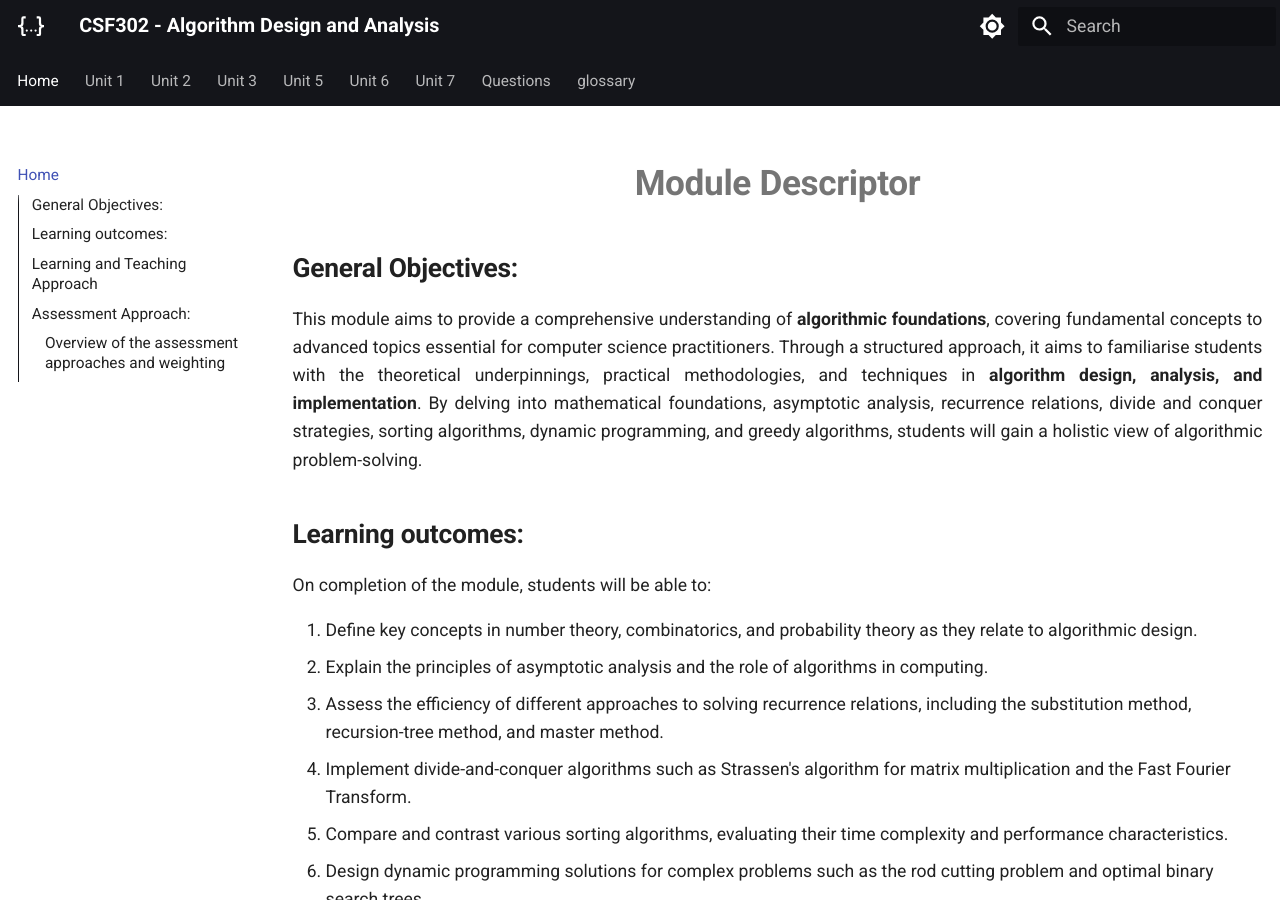
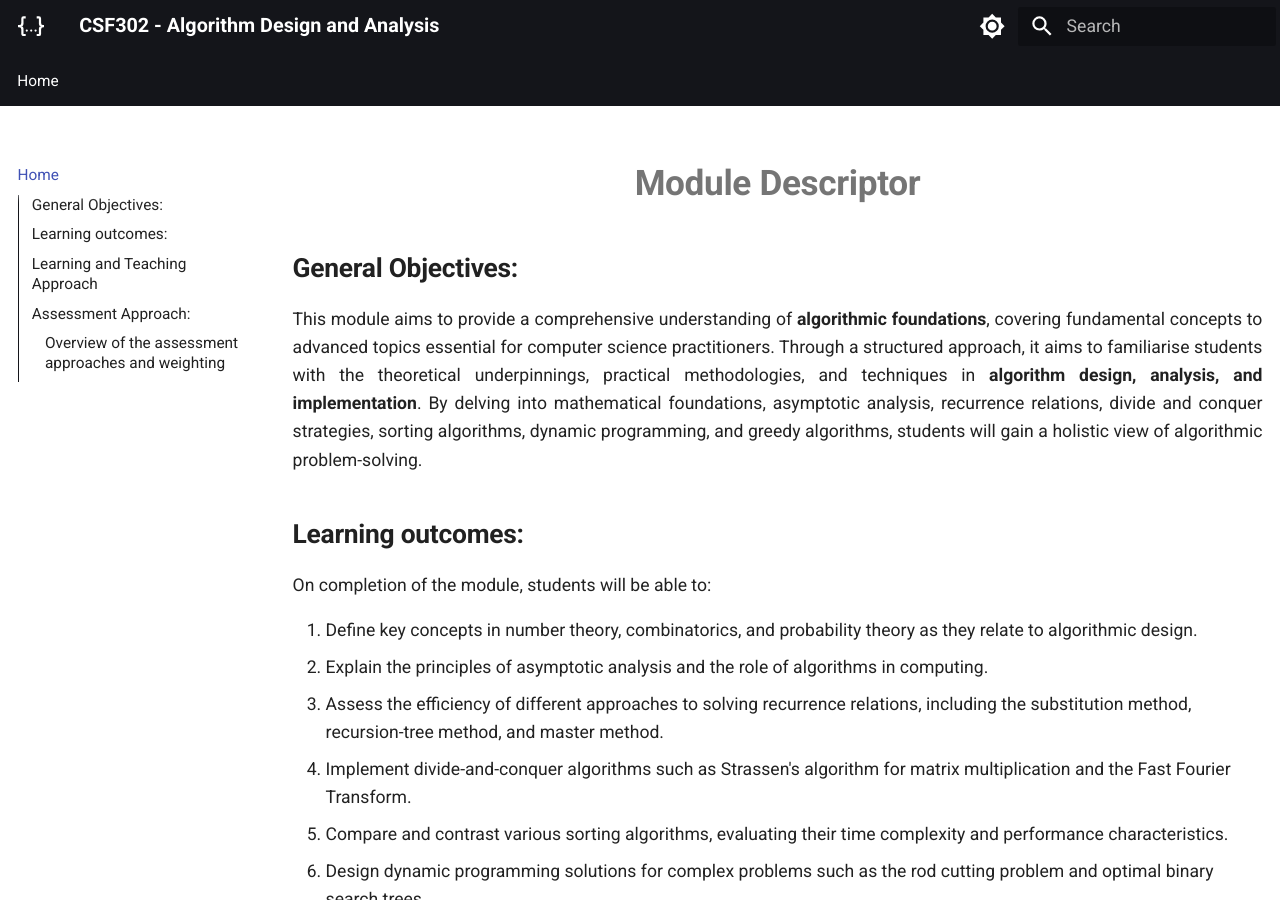
Before and after one commit to norbutlepcha25/CSF302, an MkDocs documentation site: the page built from docs/index.md, in a window 1280 px wide and 900 px high. Built offline with MkDocs 1.6.1 and Material for MkDocs 9.7.7, drawn with Linux system fonts in a browser that asks for light colours; some of the changed lines change nothing that is shown.

Commit message:
Entire Note Update-testing unit1

```diff
--- a/mkdocs.yml
+++ b/mkdocs.yml
@@ -104,63 +104,63 @@ plugins:
 nav:
   - Home: index.md
 
-  - Unit 1:
-      - Overview: unit1/overview.md
-      - 1.1 Number Theory: unit1/topic1.md
-      - 1.2 Combinatorics: unit1/topic2.md
-      - 1.3 Combinatorics: unit1/topic3.md
-      - 1.4 Basics of Game Theory: unit1/topic4.md
-      - Summary: unit1/summary.md
+  # - Unit 1:
+  #     - Overview: unit1/overview.md
+  #     - 1.1 Number Theory: unit1/topic1.md
+  #     - 1.2 Combinatorics: unit1/topic2.md
+  #     - 1.3 Combinatorics: unit1/topic3.md
+  #     - 1.4 Basics of Game Theory: unit1/topic4.md
+  #     - Summary: unit1/summary.md
 
-  - Unit 2:
-      - Overview: unit2/overview.md
-      - 2.1 Asymptotic Analysis: unit2/topic1.md
-      - 2.2 Model of Computation (Word-RAM): unit2/topic2.md
-      - 2.3 Role of Algorithms in Computing: unit2/topic3.md
-      - 2.4 Analysing and Designing Algorithms: unit2/topic4.md
-      - 2.5 O-notation, Ω-notation, and Θ-notation: unit2/topic5.md
-      - 2.6 Standard Notation & Common Functions: unit2/topic6.md
-      - Summary: unit2/summary.md
+  # - Unit 2:
+  #     - Overview: unit2/overview.md
+  #     - 2.1 Asymptotic Analysis: unit2/topic1.md
+  #     - 2.2 Model of Computation (Word-RAM): unit2/topic2.md
+  #     - 2.3 Role of Algorithms in Computing: unit2/topic3.md
+  #     - 2.4 Analysing and Designing Algorithms: unit2/topic4.md
+  #     - 2.5 O-notation, Ω-notation, and Θ-notation: unit2/topic5.md
+  #     - 2.6 Standard Notation & Common Functions: unit2/topic6.md
+  #     - Summary: unit2/summary.md
 
-  - Unit 3:
-      - Overview: unit3/overview.md
-      - 3.1 Recurrences & Master Theorem (Analysis): unit3/topic1.md
-      - 3.2 Merge Sort Analysis: unit3/topic2.md
-      - 3.3 Recursion Trees: unit3/topic3.md
-      - 3.4 Telescoping Method: unit3/topic4.md
-      - 3.5 Solving Recurrences (Substitution Method): unit3/topic5.md
-      - 3.6 Solving Recurrences (Recursion-Tree Method): unit3/topic6.md
-      - 3.7 Solving Recurrences (Master Method): unit3/topic7.md
-      - Summary: unit3/summary.md
+  # - Unit 3:
+  #     - Overview: unit3/overview.md
+  #     - 3.1 Recurrences & Master Theorem (Analysis): unit3/topic1.md
+  #     - 3.2 Merge Sort Analysis: unit3/topic2.md
+  #     - 3.3 Recursion Trees: unit3/topic3.md
+  #     - 3.4 Telescoping Method: unit3/topic4.md
+  #     - 3.5 Solving Recurrences (Substitution Method): unit3/topic5.md
+  #     - 3.6 Solving Recurrences (Recursion-Tree Method): unit3/topic6.md
+  #     - 3.7 Solving Recurrences (Master Method): unit3/topic7.md
+  #     - Summary: unit3/summary.md
 
-  - Unit 5:
-      - Overview: unit5/overview.md
-      - 5.1 Comparison-based Sorting Analysis: unit5/topic1.md
-      - 5.2 Lower Bound for Sortings: unit5/topic2.md
-      - 5.3 Quicksort Analysis and Performance: unit5/topic3.md
-      - 5.4 Randomised Quicksort and Analysis: unit5/topic4.md
-      - 5.5 Linear-Time Sorting( Counting Sort): unit5/topic5.md
-      - 5.6 Linear-Time Sorting( Radix Sort): unit5/topic6.md
-      - Special Sorting Problems - Inversion Index: unit5/topic4.md
-      - Summary: unit5/summary.md
+  # - Unit 5:
+  #     - Overview: unit5/overview.md
+  #     - 5.1 Comparison-based Sorting Analysis: unit5/topic1.md
+  #     - 5.2 Lower Bound for Sortings: unit5/topic2.md
+  #     - 5.3 Quicksort Analysis and Performance: unit5/topic3.md
+  #     - 5.4 Randomised Quicksort and Analysis: unit5/topic4.md
+  #     - 5.5 Linear-Time Sorting( Counting Sort): unit5/topic5.md
+  #     - 5.6 Linear-Time Sorting( Radix Sort): unit5/topic6.md
+  #     - Special Sorting Problems - Inversion Index: unit5/topic4.md
+  #     - Summary: unit5/summary.md
 
-  - Unit 6:
-      - Overview: unit6/overview.md
-      - 6.1 Dynamic Programming Design Principles: unit6/topic1.md
-      - 6.2 Rod Cutting Problem: unit6/topic2.md
-      - 6.3 Matrix Chain Multiplication: unit6/topic3.md
-      - 6.4 Longest Common Subsequence: unit6/topic4.md
-      - Summary: unit6/summary.md
+  # - Unit 6:
+  #     - Overview: unit6/overview.md
+  #     - 6.1 Dynamic Programming Design Principles: unit6/topic1.md
+  #     - 6.2 Rod Cutting Problem: unit6/topic2.md
+  #     - 6.3 Matrix Chain Multiplication: unit6/topic3.md
+  #     - 6.4 Longest Common Subsequence: unit6/topic4.md
+  #     - Summary: unit6/summary.md
 
-  - Unit 7:
-      - Overview: unit7/overview.md
-      - 7.1 Greedy Algorithm Design Principles: unit7/topic1.md
-      - 7.2 Fractional Knapsack Problem: unit7/topic2.md
-      - 7.3 Huffman Coding: unit7/topic3.md
-      - 7.4 Activity Selection Problems: unit7/topic4.md
-      - 7.5 Dijkstra's Algorithm: unit7/topic5.md
-      - 7.6 Minimum Spanning Tree (Prim's and Kruskal's Algorithms): unit7/topic6.md
-      - Summary: unit7/summary.md
+  # - Unit 7:
+  #     - Overview: unit7/overview.md
+  #     - 7.1 Greedy Algorithm Design Principles: unit7/topic1.md
+  #     - 7.2 Fractional Knapsack Problem: unit7/topic2.md
+  #     - 7.3 Huffman Coding: unit7/topic3.md
+  #     - 7.4 Activity Selection Problems: unit7/topic4.md
+  #     - 7.5 Dijkstra's Algorithm: unit7/topic5.md
+  #     - 7.6 Minimum Spanning Tree (Prim's and Kruskal's Algorithms): unit7/topic6.md
+  #     - Summary: unit7/summary.md
 
-  - Questions: questions.md
-  - glossary: glossary.md
+  # - Questions: questions.md
+  # - glossary: glossary.md
```
